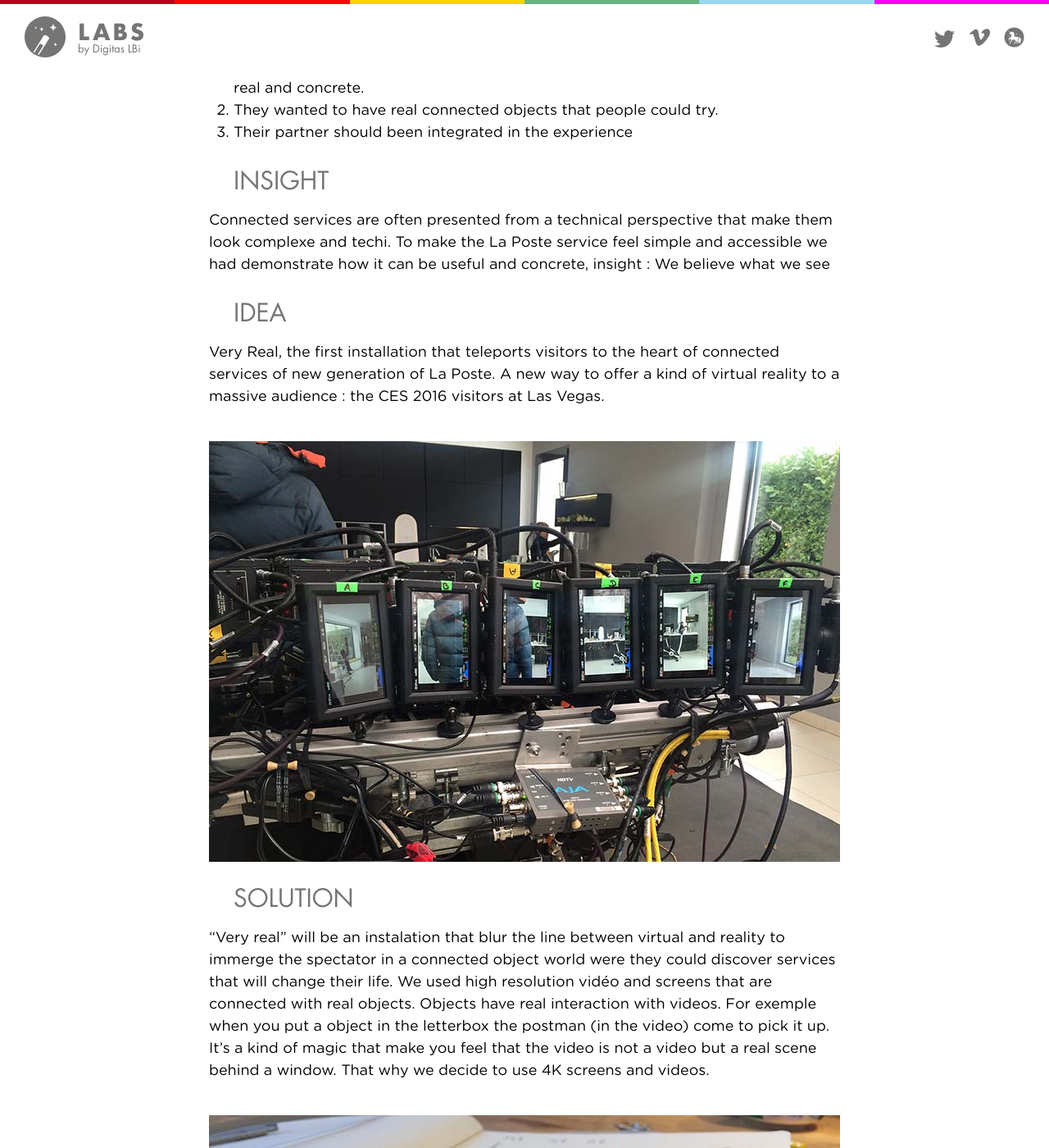
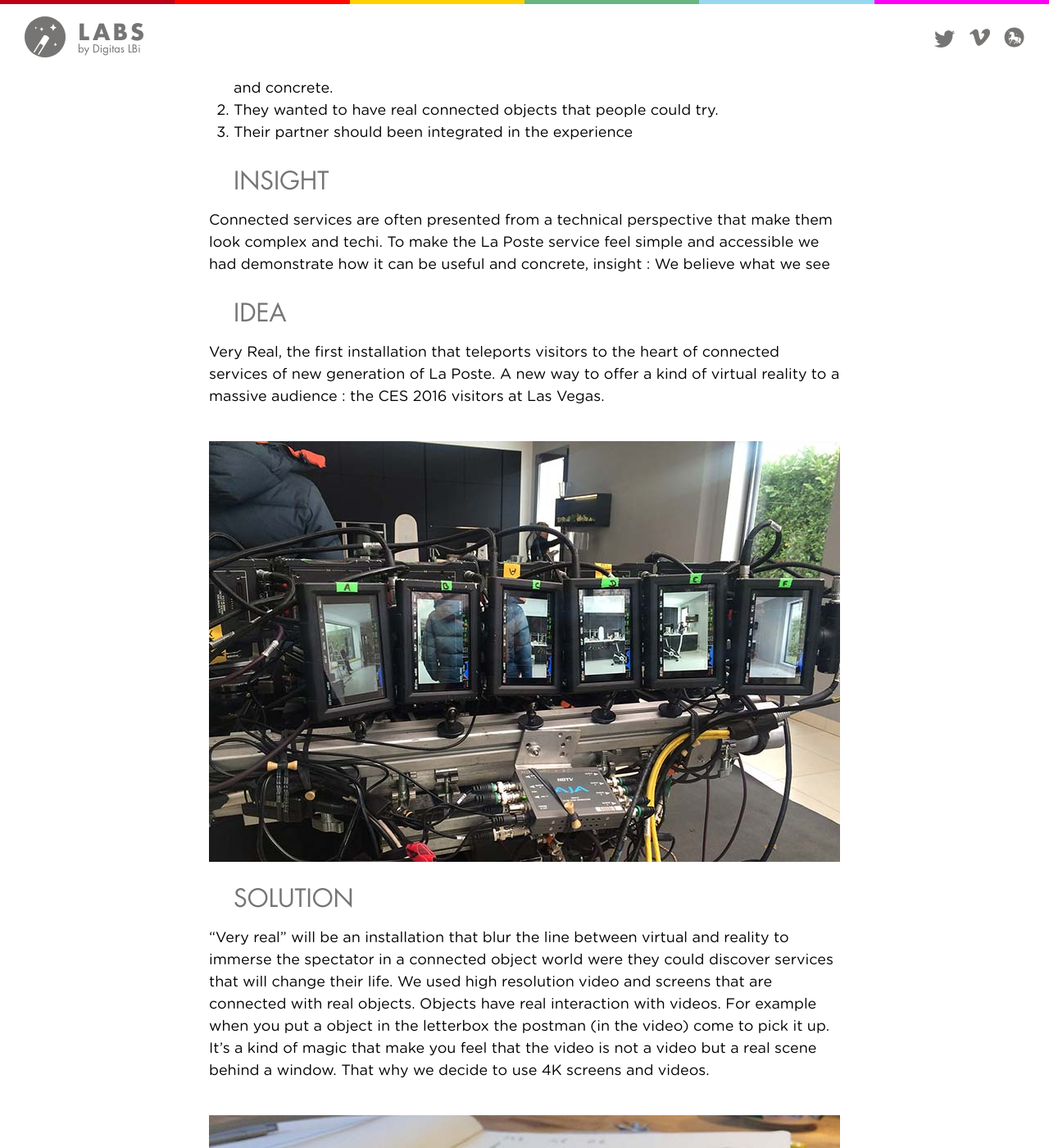
Before and after one commit to digitaslabs/digitaslabs.github.io, a Jekyll site: the page built from _posts/2016-12-15-La-Poste-CES-2016.md, in a window 1280 px wide and 1400 px high, scrolled down 785 px. Shown: the whole window at 82% size. Built offline with Jekyll 4.4.1, drawn with Linux system fonts in a browser that asks for light colours; nearby versions of some CDN libraries; some of the changed text lies outside the part shown.

Commit message:
Corrected some faults in CES 2016

```diff
--- a/_posts/2016-12-15-La-Poste-CES-2016.md
+++ b/_posts/2016-12-15-La-Poste-CES-2016.md
@@ -17,14 +17,14 @@ vimeo-id: 236109913
 
 La Poste wanted to express their new “connected services” positioning on their Stand at the CES. They have developed a bunch of connected services with their partners and they wanted something to demonstrate the usages of these connected services. We have been asked to find a way to demonstrate La Poste connected services on a 41 square meter part of their CES stand. They had three main constraint :
 
-1. Thoses services should been demonstrated in a manner that show that they are real and concrete.
+1. Those services should been demonstrated in a manner that show that they are real and concrete.
 2. They wanted to have real connected objects that people could try.
 3. Their partner should been integrated in the experience
 
 
 ## INSIGHT
 
-Connected services are often presented from a technical perspective that make them look complexe and techi. To make the La Poste service feel simple and accessible we had demonstrate how it can be useful and concrete, insight : We believe what we see
+Connected services are often presented from a technical perspective that make them look complex and techi. To make the La Poste service feel simple and accessible we had demonstrate how it can be useful and concrete, insight : We believe what we see
 
 ## IDEA
 
@@ -37,8 +37,8 @@ Very Real, the first installation that teleports visitors to the heart of connec
 
 ## SOLUTION
 
-“Very real” will be an instalation that blur the line between virtual and reality to immerge the spectator in a connected object world were they could discover services that will change their life.
-We used high resolution vidéo and screens that are connected with real objects.  Objects have real interaction with videos. For exemple when you put a object in the letterbox the postman (in the video) come to pick it up. It’s a kind of magic that make you feel that the video is not a video but a real scene behind a window. That why we decide to use 4K screens and videos.
+“Very real” will be an installation that blur the line between virtual and reality to immerse the spectator in a connected object world were they could discover services that will change their life.
+We used high resolution video and screens that are connected with real objects.  Objects have real interaction with videos. For example when you put a object in the letterbox the postman (in the video) come to pick it up. It’s a kind of magic that make you feel that the video is not a video but a real scene behind a window. That why we decide to use 4K screens and videos.
 
 
 ![image](/assets/articles-images/ces_2016/04.jpg)
@@ -46,7 +46,7 @@ We used high resolution vidéo and screens that are connected with real objects.
 
 ## SHOOTING
 
-The shooting used 6 X 6K camera rig. The post production was so complexe that Figthing Fish and DVmobile had to find never made before solution for handling it. The volume of data was huge and everything needed to be rotoscoped to correct lens aberrations.
+The shooting used 6 X 6K camera rig. The post production was so complex that Figthing Fish and DVmobile had to find never made before solution for handling it. The volume of data was huge and everything needed to be rotoscoped to correct lens aberrations.
 
 
 ![image](/assets/articles-images/ces_2016/03.jpg)
```
Also changed, not shown: other parts of _posts/2016-12-15-La-Poste-CES-2016.md (+1 -1 lines).
